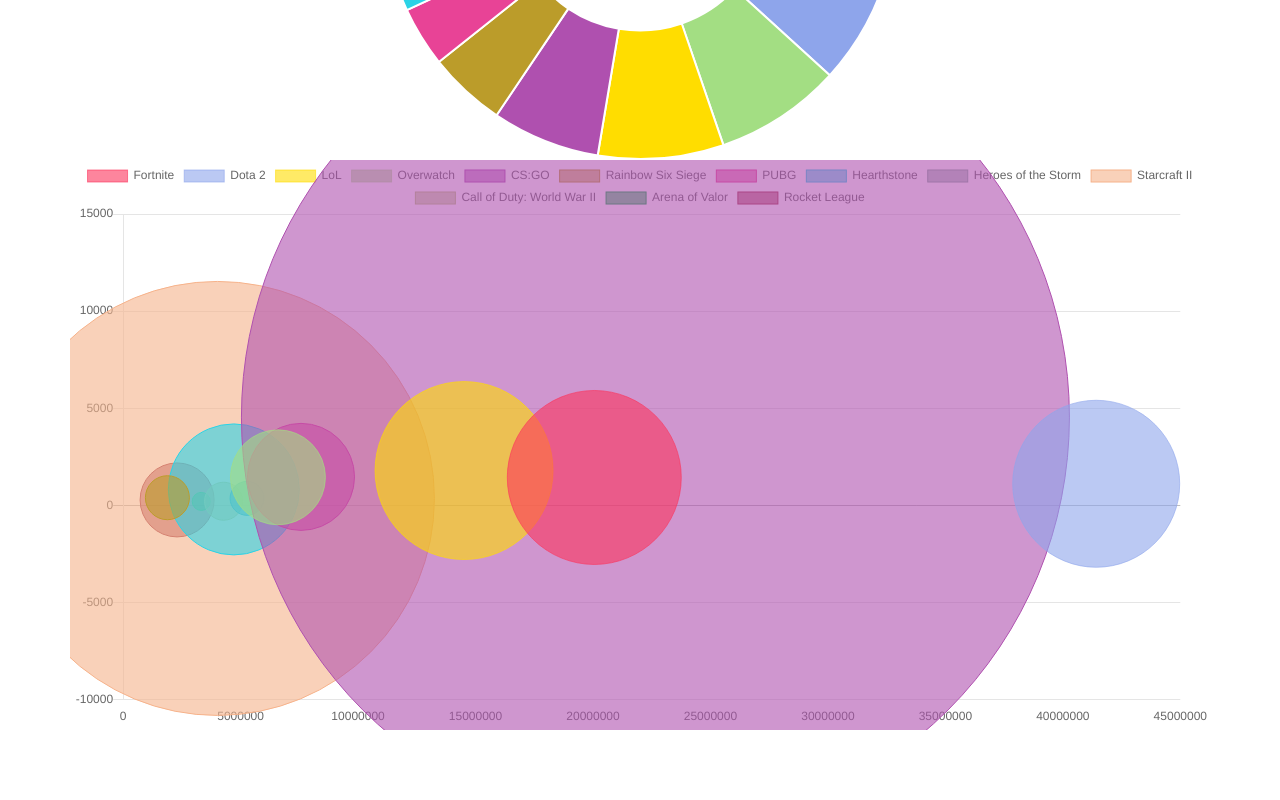
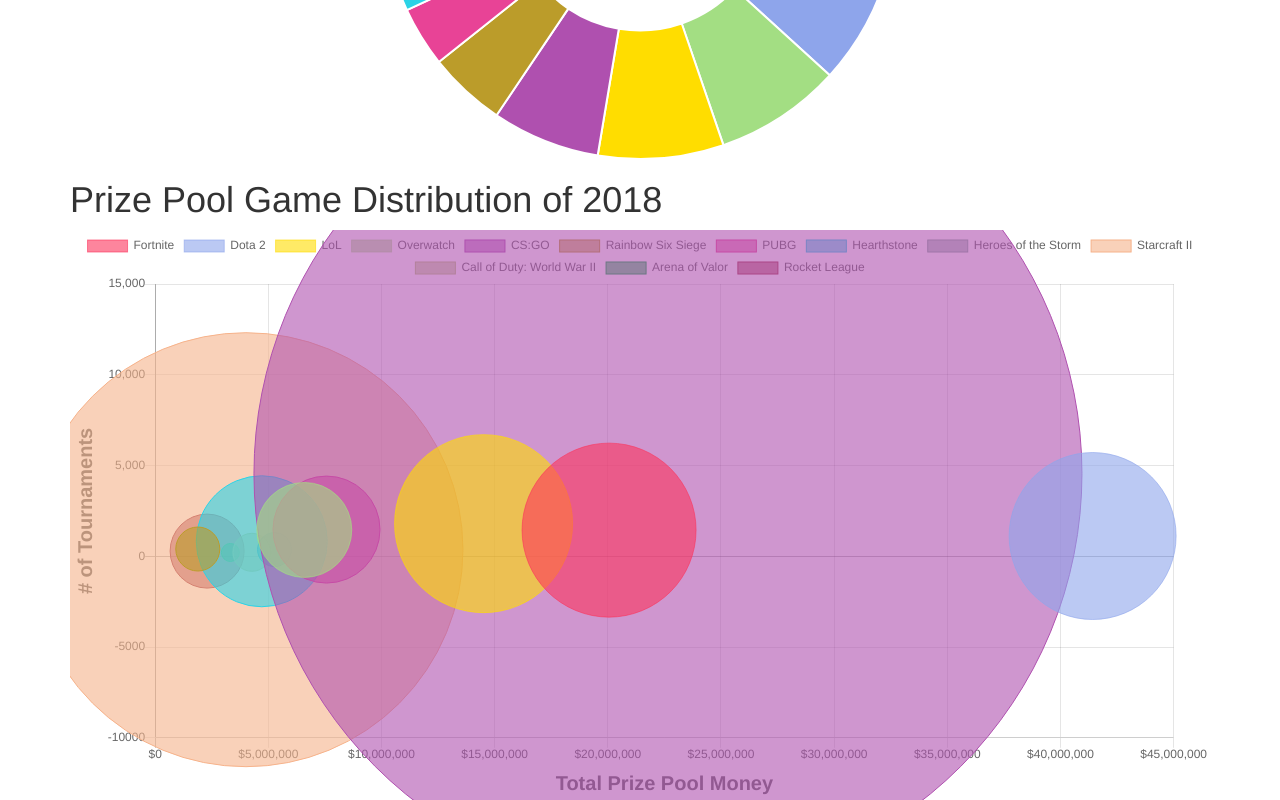
Before and after one commit to lokinario/esports, a React (Create React App) app in the folder esports/: page / in a window 1280 px wide. Shown: the part 2829-3629 px from the top of the page. Before the commit the page ends 3559 px from the top, so only its background shows below. Built offline with nearby package versions, Linux system fonts and the light colour scheme.

Commit message:
update prize chart labels

```diff
--- a/esports/src/components/Prize.js
+++ b/esports/src/components/Prize.js
@@ -119,6 +119,7 @@ class Prize extends React.Component {
   render() {
     return (
       <div className="App containter">
+        <h1>Prize Pool Game Distribution of 2018</h1>
         <Bubble
           data={{
             datasets: this.state.datasets
@@ -155,21 +156,49 @@ class Prize extends React.Component {
               }
             },
             scales: {
-            yAxes:[{
+              xAxes: [{
+                  gridLines: {
+                      display:true
+                  },
+                  scaleLabel: {
+                      display: true,
+                      labelString: 'Total Prize Pool Money',
+                      fontStyle: 'bold',
+                      fontSize: 20
+                  },
+                 ticks: {
+                   callback: function(value, index, values) {
+                     if(parseInt(value) >= 1000){
+                       return '$' + value.toString().replace(/\B(?=(\d{3})+(?!\d))/g, ",");
+                     } else {
+                       return '$' + value;
+                     }
+                   }
+                 }
+             }],
+             yAxes: [{
+                 scaleLabel: {
+                     display: true,
+                     labelString: '# of Tournaments',
+                     fontStyle: 'bold',
+                     fontSize: 20
+                 },
                  stacked:true,
                  gridLines: {
                      display:true,
                  },
                  ticks: {
                     suggestedMax: 100,
-                   suggestedMin: -10000
+                    suggestedMin: -10000,
+                    callback: function(value, index, values) {
+                      if(parseInt(value) >= 1000) {
+                        return value.toString().replace(/\B(?=(\d{3})+(?!\d))/g, ",");
+                      } else {
+                        return value;
+                      }
+                    }
                 }
             }],
-            xAxes:[{
-                    gridLines: {
-                    display:false
-                }
-            }]
             },
             tooltips: {
               callbacks: {
@@ -179,10 +208,11 @@ class Prize extends React.Component {
                   // convert the data value to local string so it uses a comma seperated number
                   var dataLabel = data.datasets[tooltipItem.datasetIndex].label;
                   // add the currency symbol $ to the label
-                var revenue = data.datasets[tooltipItem.datasetIndex].data[tooltipItem.index].y;
-                revenue = Math.trunc(revenue);
-                var value = ': ' + commaFormat(revenue);
-                dataLabel += value;
+                  var data = JSON.stringify(data.datasets[tooltipItem.datasetIndex].data[tooltipItem.index]);
+                  // var revenue = data.datasets[tooltipItem.datasetIndex].data[tooltipItem.index].r * 2;
+                  // revenue = Math.trunc(revenue);
+                  // var value = ': ' + commaFormat(revenue);
+                  dataLabel += ': ' + data;
                   // return the text to display on the tooltip
                   return dataLabel;
                 }
```
Lines whose indentation alone changed are shown as unchanged.
